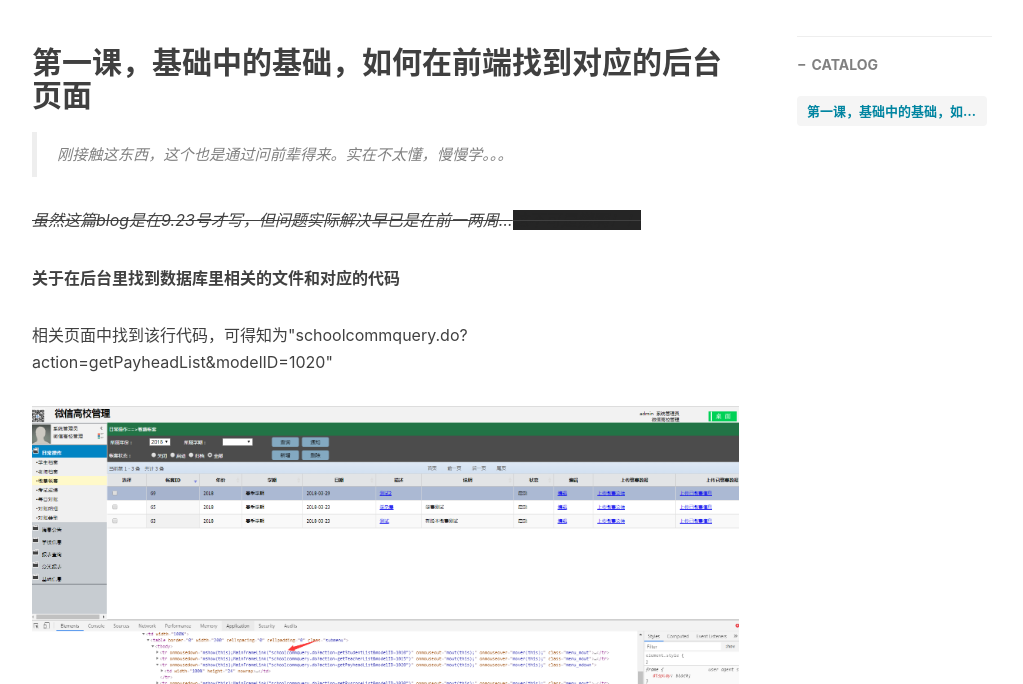
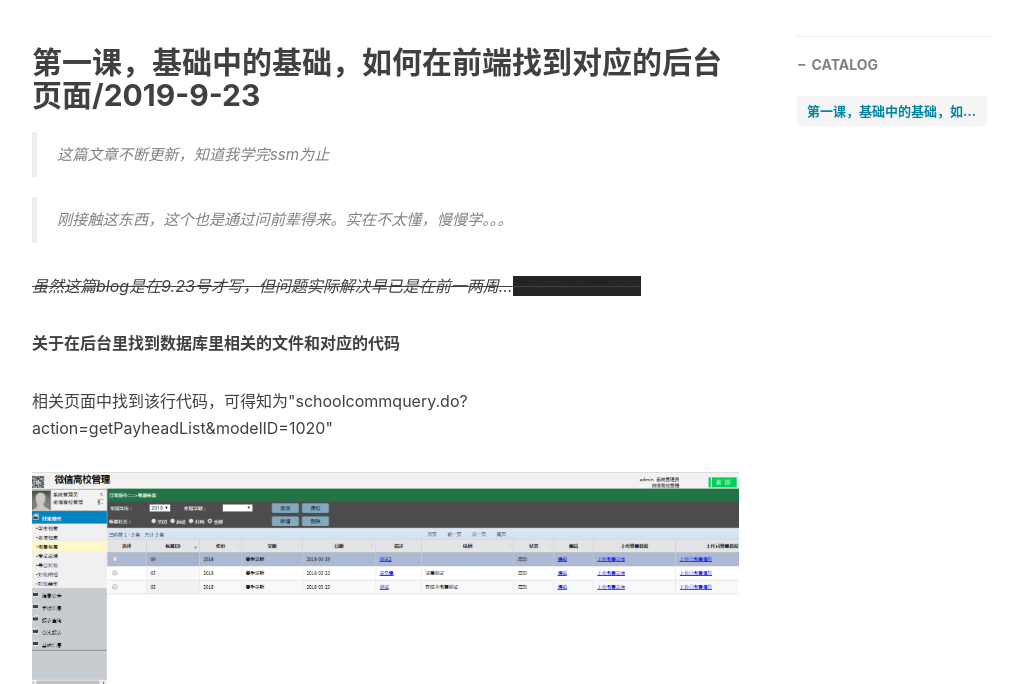
Before and after one commit to qise7/qise7.github.io, a Jekyll site: the page built from _posts/2019-9-23-ssm框架学习.md, in a window 1280 px wide and 900 px high, scrolled down 311 px, cut to the strip 216-900 px from the top of the window. Shown: the whole strip, without its empty margins (233-1256 px from the left). Built offline with Jekyll 4.4.1, drawn with Linux system fonts in a browser that asks for light colours; nearby versions of some CDN libraries; comment, search, counter and statistics services are not loaded.

Commit message:
Update 2019-9-23-ssm框架学习.md

```diff
--- a/_posts/2019-9-23-ssm框架学习.md
+++ b/_posts/2019-9-23-ssm框架学习.md
@@ -11,7 +11,9 @@ tags:
     - java
 ---
 
-## 第一课，基础中的基础，如何在前端找到对应的后台页面
+## 第一课，基础中的基础，如何在前端找到对应的后台页面/2019-9-23
+
+>这篇文章不断更新，知道我学完ssm为止
 
 >刚接触这东西，这个也是通过问前辈得来。实在不太懂，慢慢学。。。
 
```
